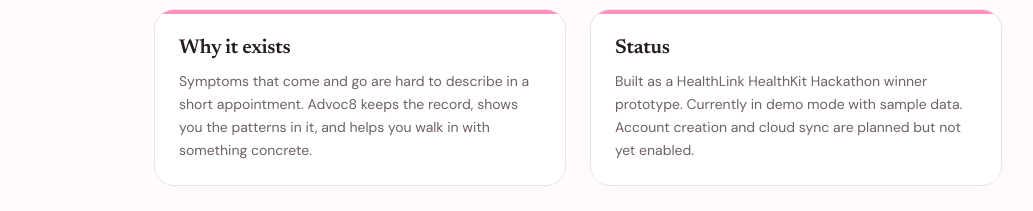
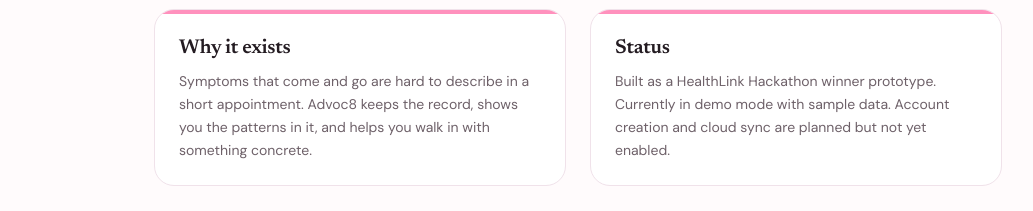
Before and after one commit to uvasishtha/advoc8, a Next.js app: page /about in a window 1280 px wide. Shown: the part 724-935 px from the top of the page, without its empty margins (62-1095 px from the left). Built offline with nearby package versions, Linux system fonts and the light colour scheme.

Commit message:
fix name

```diff
--- a/app/about/page.jsx
+++ b/app/about/page.jsx
@@ -60,7 +60,7 @@
             <div className="absolute left-0 top-0 h-1 w-full bg-accent" />
             <h2 className="font-serif text-xl font-semibold">Status</h2>
             <p className="mt-2 text-sm leading-relaxed text-muted">
-              Built as a HealthLink HealthKit Hackathon winner prototype. Currently in demo mode with sample
+              Built as a HealthLink Hackathon winner prototype. Currently in demo mode with sample
               data. Account creation and cloud sync are planned but not yet enabled.
             </p>
           </Card>
--- a/app/page.jsx
+++ b/app/page.jsx
@@ -48,7 +48,7 @@
       <section className="mx-auto max-w-6xl px-4 py-16 sm:px-6 sm:py-24 landing-section">
         <div className="max-w-3xl">
           <Badge tone="accent" className="landing-badge">
-            HealthLink HealthKit Hackathon winner
+            HealthLink Hackathon winner
           </Badge>
           <h1 className="mt-5 landing-title font-serif text-4xl font-semibold leading-[1.1] tracking-tight sm:text-6xl">
             Helping women advocate for better care.
```
Also changed, not shown: 1 other file (tests, documents, lock files or other folders).
